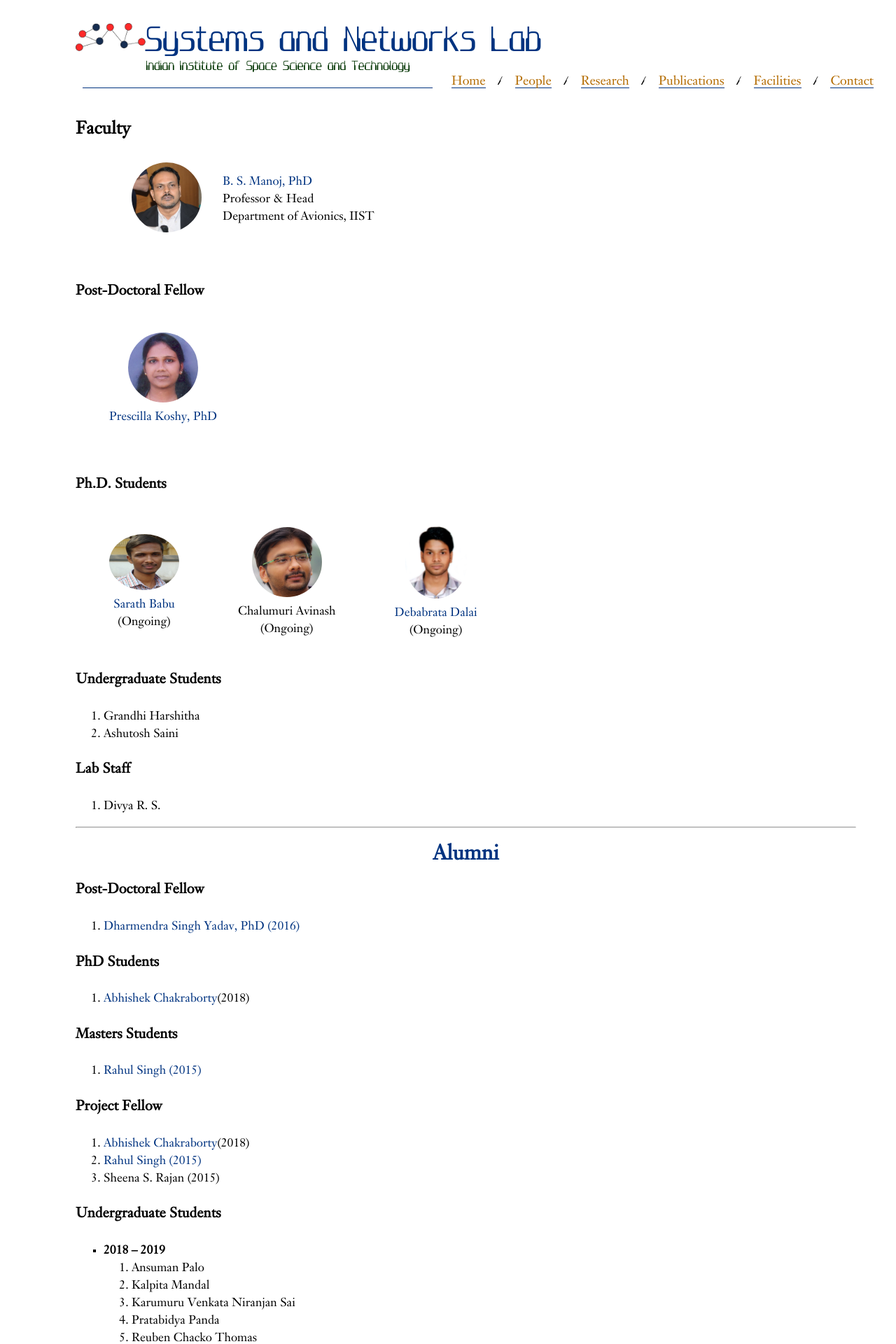
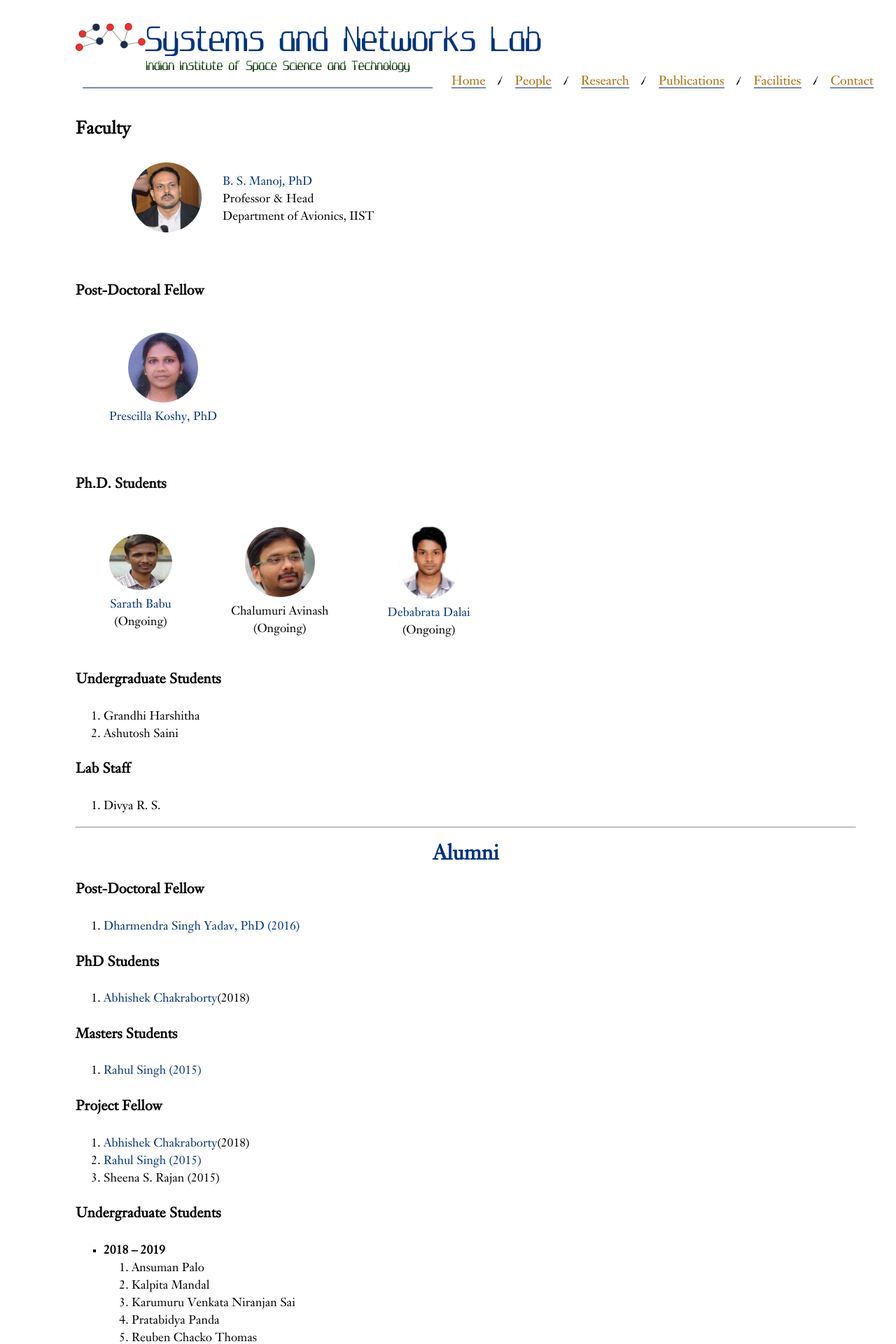
Before and after one commit to iist-sysnet/iist-sysnet.github.io, a Jekyll site: the page built from people.md, in a window 1280 px wide. Shown: the top 1920 px of the page at 70% size. Built offline with Jekyll 4.4.1, drawn with Linux system fonts in a browser that asks for light colours; our own code applies the rules of GitHub Pages for plain Markdown files.

Commit message:
Update people.md

```diff
--- a/people.md
+++ b/people.md
@@ -28,7 +28,7 @@
 
 <table>
 <tr>
-<td><figure align="center"><a href="https://4sarathbabu.github.io/" target="_blank"><img width="100px" height="80px" class="img-circle"  src="images/sarath.jpg"><figcaption>Sarath Babu</figcaption></a>(Ongoing)</figure></td>
+<td><figure align="center"><a href="https://4sarathbabu.github.io/" target="_blank"><img width="90px" height="80px" class="img-circle"  src="images/sarath.jpg"><figcaption>Sarath Babu</figcaption></a>(Ongoing)</figure></td>
 <td><figure align="center"><img width="100px"  class="img-circle"  src="images/avinash.png"><figcaption>Chalumuri Avinash</figcaption>(Ongoing)</figure></td>
 <td><figure align="center"><a href="https://www.linkedin.com/in/debabrata-dalai-a88b6486"><img width="88px"  class="img-circle"  src="images/debabrata.png"><figcaption>Debabrata Dalai</figcaption></a>(Ongoing)</figure></td>
 </tr>
```
